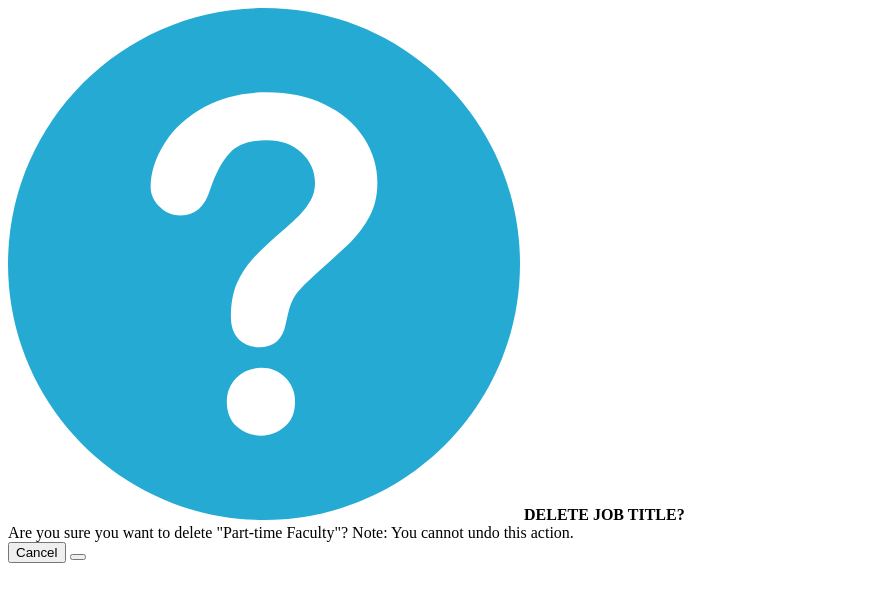
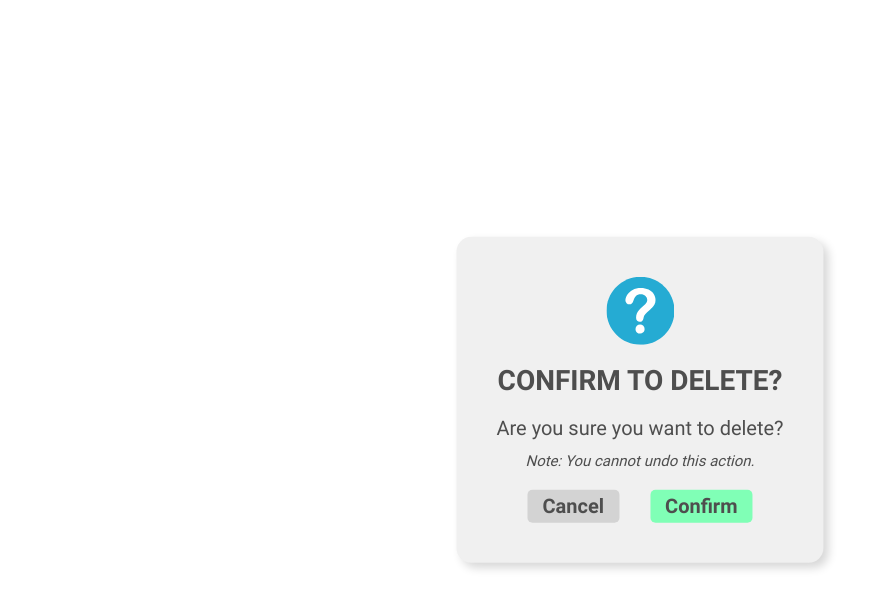
Before and after one commit to CodexFour/Payrollv3, a PHP site: page /admin/modal/pop-up/confirmation-pop-up.php in a window 1280 px wide. Shown: the top 609 px of the page, without its empty margins (0-886 px from the left). Run offline with PHP 8.4, Linux system fonts and the light colour scheme.

Commit message:
final def

```diff
--- a/admin/employee/components/modal/view-employee.php
+++ b/admin/employee/components/modal/view-employee.php
@@ -13,7 +13,7 @@
                     <div class="action-icon edit-icon" id="employee-edit-btn">
                         <img src="../src/assets/icons/svg/edit.svg" alt="" class="icon-xxs">
                     </div>
-                    <div class="action-icon delete-icon" id="employee-delete-btn">
+                    <div class="action-icon delete-icon" id="employee-delete-btn" onclick="openModal('.modal-pop-up')">
                         <img src="../src/assets/icons/svg/deleterow.svg" alt="" class="icon-xxs">
                     </div>
                 </div>
@@ -159,3 +159,4 @@
 
 <dialog class="modal modal-add-schedule"><?php include_once 'settings/add-schedule.php'?></dialog>
 <dialog class="modal modal-add-loan"><?php include_once 'settings/add-loan.php'?></dialog>
+<!--<dialog class="modal modal-confirm">--><?php //include_once '../../../modal/pop-up/confirmation-pop-up.php'?><!--</dialog>-->
--- a/admin/modal/pop-up/confirmation-pop-up.php
+++ b/admin/modal/pop-up/confirmation-pop-up.php
@@ -1,14 +1,15 @@
+<link rel="stylesheet" href="../../admin.css">
 <section class="modal-content card">
     <main class="modal-body pop-up">
         <img src="../../../src/assets/icons/svg/asking.svg" alt="" class="icon-xl">
-        <strong class="text-title txt-s">DELETE JOB TITLE?</strong>
+        <strong class="text-title txt-s">CONFIRM TO DELETE?</strong>
         <div class="pop-up-information">
-            <span class="text-regular txt-xs">Are you sure you want to delete <span class="text-title">"Part-time Faculty"</span>?</span>
-            <span class="text-regular txt-xs instruction">Note: You cannot undo this action.</span>
+            <span class="text-regular txt-xs text-center">Are you sure you want to delete?</span>
+            <span class="text-regular txt-xxs instruction ">Note: You cannot undo this action.</span>
         </div>
         <div class="pop-up-actions">
             <button class="btn text-title txt-xs cancel tertiary-color" onclick="closeModal('.modal-pop-up')">Cancel</button>
-            <button class="btn text-title txt-xs confirm"></button>
+            <button class="btn text-title txt-xs confirm" id="confirm"></button>
         </div>
     </main>
 </section>
--- a/admin/modal/pop-up/pop-up.css
+++ b/admin/modal/pop-up/pop-up.css
@@ -7,7 +7,7 @@
    display: flex;
    flex-direction: column;
    align-items: center;
-   gap: 5px;
+   gap: 10px;
 }
 
 .pop-up-actions{
--- a/admin/upload.js
+++ b/admin/upload.js
@@ -104,6 +104,7 @@ async function deleteEmp(empId) {
           alert("Employee has been deleted");
           closeModal(".modal-employee");
           closeModal(".modal-view-employee");
+          closeModal(".modal-pop-up");
           clearEmployeeField();
           clearEmployeeView();
         }
--- a/index.php
+++ b/index.php
@@ -389,7 +389,7 @@
 <dialog class="modal modal-login"> <?php include_once 'src/modal/login/login.php' ?> </dialog>
 
 
-<script src="main.js"></script>
+<!--<script src="main.js"></script>-->
 <script src="src/js/controller/LoginController.js"></script>
 <script src="src/js/modal.js"></script>
 <script src="src/js/HTTPRequest.js"></script>
--- a/src/phpFunctions/connection.php
+++ b/src/phpFunctions/connection.php
@@ -7,9 +7,9 @@ function connect($sslcrt){
     // $dbuname = 'Wg5U9sLofQp61Gx.root';
     // $dbpword = 'KZnvdBjZZa61xwhI';
     // $dbname = 'payroll_db';
-    $dbhost = 'localhost:3307';
+    $dbhost = 'localhost:3306';
     $dbuname = 'root';
-    $dbpword = 'password';
+    $dbpword = 'root';
     $dbname = 'payroll_db';
     $db = mysqli_init();
     mysqli_options ($db, MYSQLI_OPT_SSL_VERIFY_SERVER_CERT, true);
```
Also changed, not shown: admin/download.js (+5 -2 lines).
